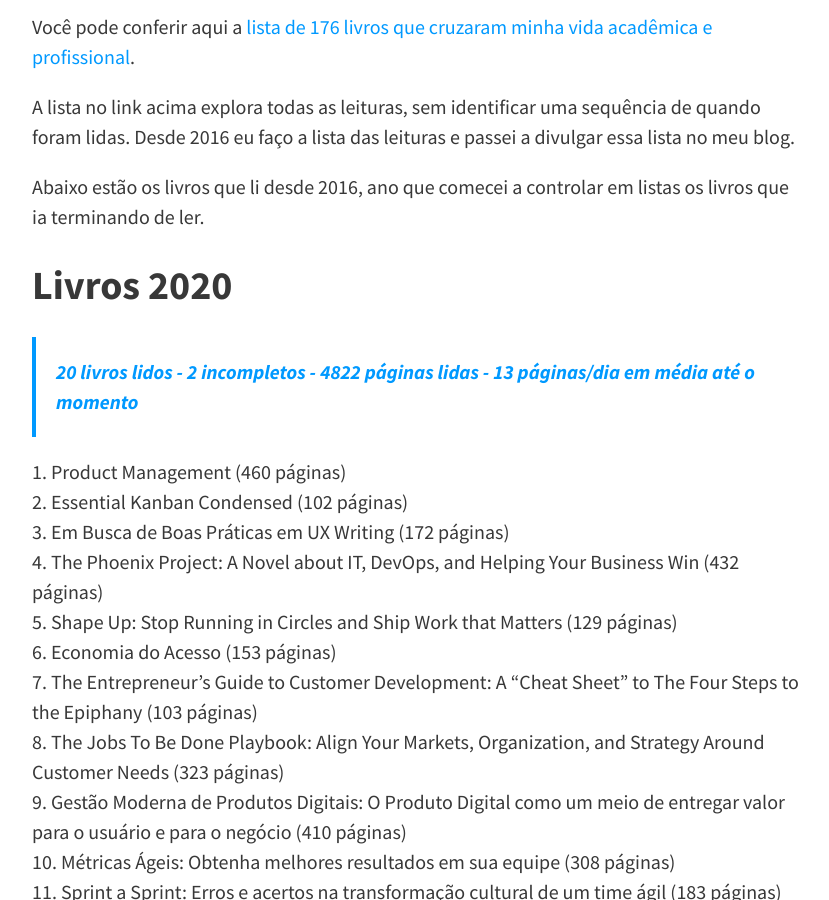
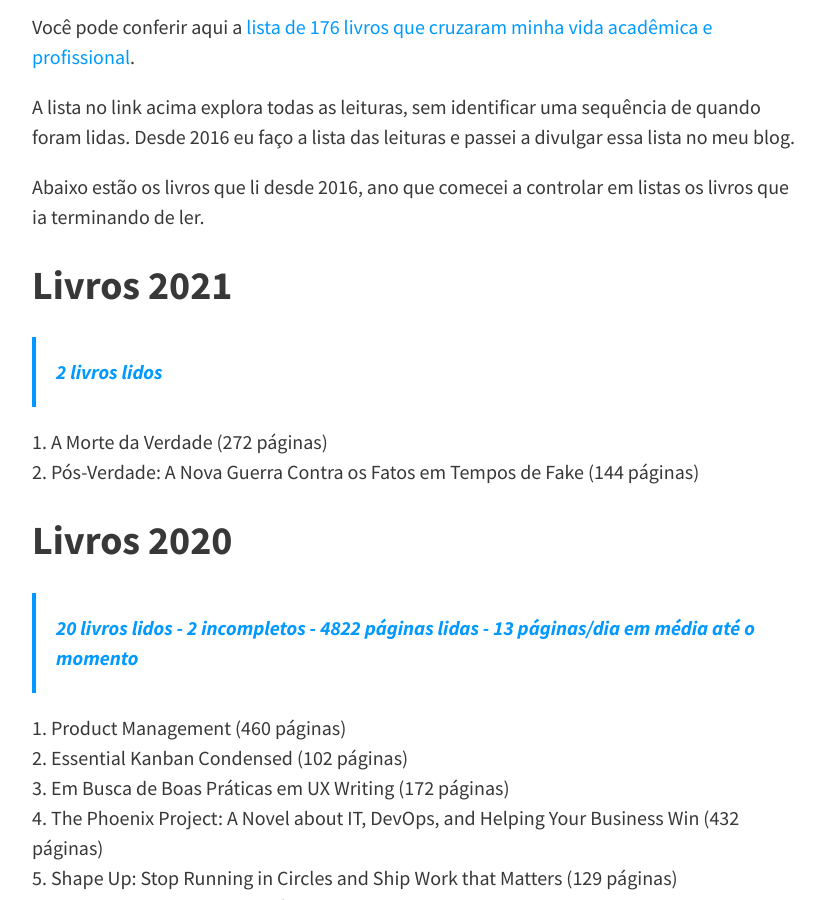
Before and after one commit to felipecbarbosa/felipecbarbosa.github.io, a Jekyll site: the page built from leituras.md, in a window 1280 px wide and 900 px high, scrolled down 753 px. Shown: the whole window, without its empty margins (224-1053 px from the left). Built offline with Jekyll 4.4.1, drawn with Linux system fonts in a browser that asks for light colours; nearby versions of some CDN libraries; comment, search, counter and statistics services are not loaded.

Commit message:
Added new books

```diff
--- a/leituras.md
+++ b/leituras.md
@@ -20,6 +20,12 @@ Você pode conferir aqui a [lista de 176 livros que cruzaram minha vida acadêmi
 A lista no link acima explora todas as leituras, sem identificar uma sequência de quando foram lidas. Desde 2016 eu faço a lista das leituras e passei a divulgar essa lista no meu blog.
 
 Abaixo estão os livros que li desde 2016, ano que comecei a controlar em listas os livros que ia terminando de ler.
+
+## Livros 2021 {#livros-2021}
+> 2 livros lidos
+
+1. A Morte da Verdade (272 páginas)
+2. Pós-Verdade: A Nova Guerra Contra os Fatos em Tempos de Fake (144 páginas)
 
 ## Livros 2020 {#livros-2020}
 > 20 livros lidos - 2 incompletos - 4822 páginas lidas - 13 páginas/dia em média até o momento
```
